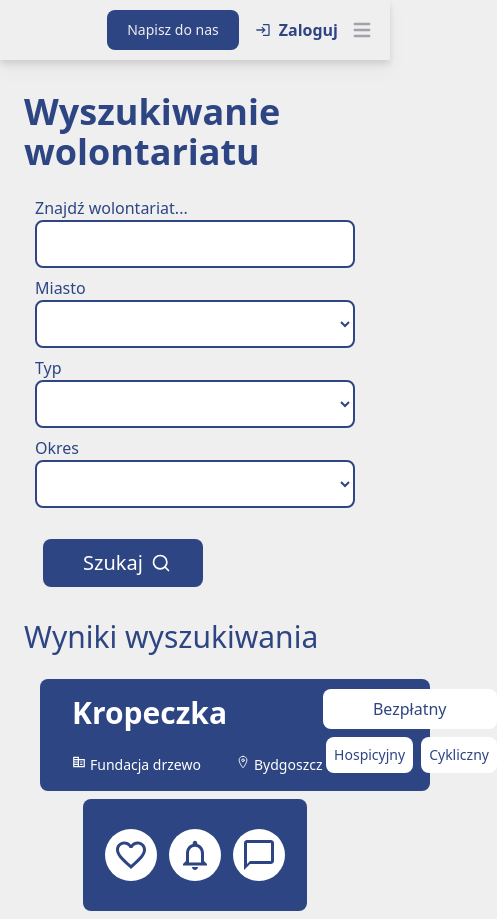
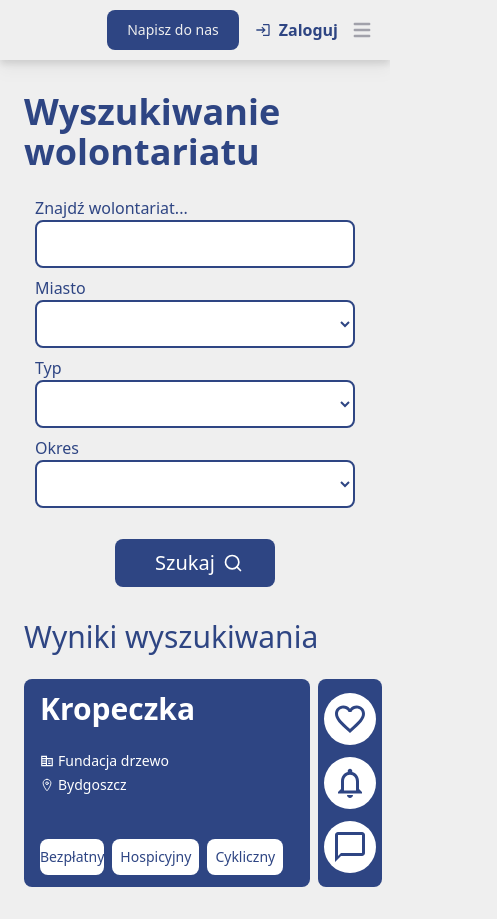
Before and after one commit to style77/volunteering, a Next.js app: page /volunteering in a window 390 px wide. Shown: the whole page, 497 px wide, since content can reach past the window. Built offline with nearby package versions, Linux system fonts and the light colour scheme; no server answers; what tailwindcss-font-inter would draw is missing.

Commit message:
bella ciao jutro na 5 rano 😎😎 responsywnosc poprawiona

```diff
--- a/components/cardEvents.tsx
+++ b/components/cardEvents.tsx
@@ -21,17 +21,24 @@ export const CardEvents = ({ isFavorite, isNotifications }: Props) => {
     return (
       <>
         <div className="flex flex-col">
-                <div className="flex flex-row rounded-lg bg-main-color h-28 w-56 justify-center items-center">
-                    <div className="flex gap-3 text-main-color">
-                        <EventButton icon="favorite" isSelected={favorite} setSelected={setFavorite} />
-                        <EventButton icon="notifications" isSelected={notification} setSelected={setNotification} />
+          <div className="flex flex-row rounded-lg bg-main-color h-52 w-16 xl:h-36 xl:w-56 justify-center items-center">
+            <div className="flex flex-col xl:flex-row gap-3 text-main-color">
+              <EventButton
+                icon="favorite"
+                isSelected={favorite}
+                setSelected={setFavorite}
+              />
+              <EventButton
+                icon="notifications"
+                isSelected={notification}
+                setSelected={setNotification}
+              />
               <button className="rounded-full bg-white text-4xl p-2 transition ease-in-out hover:scale-110 duration-300">
                 <MdChatBubbleOutline />
               </button>
             </div>
-
           </div>
         </div>
       </>
-    )
+    );
 }
--- a/components/eventButton.tsx
+++ b/components/eventButton.tsx
@@ -19,7 +19,7 @@ export const EventButton=({icon,isSelected, setSelected}:Props) => {
     return(
         <>
         <div>
-            <button className="rounded-full bg-white text-4xl p-2 transition ease-in-out delay-150 hover:scale-110 duration-300" onClick={() => setSelected(!isSelected)}>
+            <button className="rounded-full bg-white text-4xl p-2 transition ease-in-out hover:scale-110 duration-300" onClick={() => setSelected(!isSelected)}>
                 {isSelected ? icons[`${icon}Selected`]:icons[`${icon}NotSelected`] }
             </button>
         </div>
--- a/components/navbar.tsx
+++ b/components/navbar.tsx
@@ -273,7 +273,7 @@ export const Navbar = () => {
           >
             <ul className="flex flex-col p-4 mt-4 border-t-2 border-zinc-200 w-full bg-background-color md:bg-transparent md:w-auto md:flex-row md:space-x-8 md:mt-0 md:text-sm md:font-medium md:border-0 gap-1 shadow md:shadow-none">
               <li>
-                <Link href="/">
+                <Link href="/" onClick={() => toggleNavbar()}>
                   <a
                     className="block py-2 pr-4 pl-3 rounded md:bg-transparent md:p-0 text-main-color hover:text-main-color-2 transition font-inter font-semibold"
                     aria-current="page"
@@ -283,7 +283,7 @@ export const Navbar = () => {
                 </Link>
               </li>
               <li>
-                <Link href="/volunteering">
+                <Link href="/volunteering" onClick={() => toggleNavbar()}>
                   <a
                     className="block py-2 pr-4 pl-3 rounded md:bg-transparent md:p-0 text-main-color hover:text-main-color-2 transition font-inter font-semibold"
                     aria-current="page"
@@ -293,7 +293,7 @@ export const Navbar = () => {
                 </Link>
               </li>
               <li>
-                <Link href="/submit">
+                <Link href="/submit" onClick={() => toggleNavbar()}>
                   <a
                     className="block py-2 pr-4 pl-3 rounded md:bg-transparent md:p-0 text-main-color hover:text-main-color-2 transition font-inter font-semibold"
                     aria-current="page"
--- a/components/searchBar.tsx
+++ b/components/searchBar.tsx
@@ -3,38 +3,54 @@ import {FiSearch} from "react-icons/fi"
 export const SearchBar= () => {
     return (
       <>
-            <div className="flex flex-row font-inter font-light justify-center mx-12">
-                <div className="flex lg:flex-row flex-col gap-2">
-                    <div className="flex flex-col w-22">
-                        <label htmlFor="search-volunteering" className="text-main-color ">Znajdź wolontariat...</label>
-                        <input type="text" id="search-volunteering" className="h-12 text-lg rounded-lg text-main-color bg-white border-2 border-main-color focus:border-main-color-2 focus:rounded-xl p-2" />
+        <div className="flex flex-col md:flex-row font-inter font-light justify-center mx-12">
+          <div className="flex flex-col md:flex-row gap-2 w-full items-center">
+            <div className="flex flex-col w-80">
+              <label htmlFor="search-volunteering" className="text-main-color ">
+                Znajdź wolontariat...
+              </label>
+              <input
+                type="text"
+                id="search-volunteering"
+                className="h-12 text-lg rounded-lg text-main-color bg-white border-2 border-main-color focus:border-main-color-2 focus:rounded-xl p-2"
+              />
             </div>
             <div className="flex flex-col w-80">
-                        <label htmlFor="search-city" className="text-main-color ">Miasto</label>
-                        <select id="search-city" className="h-12 rounded-lg bg-white border-2 text-main-color border-main-color hover:border-main-color-2 focus:rounded-xl p-2" />
+              <label htmlFor="search-city" className="text-main-color ">
+                Miasto
+              </label>
+              <select
+                id="search-city"
+                className="h-12 rounded-lg bg-white border-2 text-main-color border-main-color hover:border-main-color-2 focus:rounded-xl p-2"
+              />
             </div>
             <div className="flex flex-col w-80">
-                        <label htmlFor="search-type" className="text-main-color ">Typ</label>
-                        <select id="search-type" className="h-12 rounded-lg bg-white border-2 text-main-color border-main-color hover:border-main-color-2 focus:rounded-xl p-2" />
+              <label htmlFor="search-type" className="text-main-color ">
+                Typ
+              </label>
+              <select
+                id="search-type"
+                className="h-12 rounded-lg bg-white border-2 text-main-color border-main-color hover:border-main-color-2 focus:rounded-xl p-2"
+              />
             </div>
             <div className="flex flex-col w-80">
-                        <label htmlFor="search-term" className="text-main-color ">Okres</label>
-                        <select id="search-term" className="h-12 rounded-lg bg-white border-2 text-main-color border-main-color hover:border-main-color-2 focus:rounded-xl p-2" />
+              <label htmlFor="search-term" className="text-main-color ">
+                Okres
+              </label>
+              <select
+                id="search-term"
+                className="h-12 rounded-lg bg-white border-2 text-main-color border-main-color hover:border-main-color-2 focus:rounded-xl p-2"
+              />
             </div>
-                    <button className="flex flex-row rounded-lg bg-main-color text-white h-12 w-40 text-xl justify-center items-center mt-[1.45rem] transition ease-in-out delay-150 hover:scale-110 hover:bg-main-color-2 duration-300 m-2">
-                        <div className="p-2">
-                            Szukaj
-                        </div>
+            <button className="flex flex-row rounded-lg bg-main-color text-white h-12 w-40 text-xl justify-center items-center mt-[1.45rem] transition ease-in-out hover:scale-110 hover:bg-main-color-2 duration-300 my-2">
+              <div className="px-2">Szukaj</div>
               <div>
                 <FiSearch />
               </div>
-
             </button>
           </div>
-                <div>
-
-                </div>
+          <div></div>
         </div>
       </>
-    )
+    );
 }
--- a/components/volunteeringCard.tsx
+++ b/components/volunteeringCard.tsx
@@ -23,35 +23,48 @@ export const VolunteeringCard = ({
 }: Props) => {
   return (
     <>
-      <div className="flex flex-row h-28 w-full bg-main-color rounded-lg ml-20">
-        <div className="ml-2 mt-2">
+      <div className="flex flex-row h-52 xl:h-36 w-full bg-main-color rounded-lg ml-6">
+        <div className="xl:ml-2 mt-2">
           <img
             src={volunteeringImage}
-            className="object-contain h-24 rounded-full;"
+            className="object-contain h-24 hidden xl:block"
           />
         </div>
-        <div className="flex flex-col text-white justify-center ml-6 my-12">
+        <div className="flex flex-col text-white mt-3 xl:mt-0 xl:justify-center ml-4 xl:ml-6">
           <div className="font-semibold text-3xl mb-6">{volunteeringName}</div>
-          <div className="flex flex-row font-regular gap-1 text-sm ">
-            <div className="flex flex-row w-40">
-              <MdOutlineCorporateFare className="flex align-middle mr-1"></MdOutlineCorporateFare>
-              <span className="text-nowrap">{orgName}</span>
+          <div className="flex flex-col xl:flex-row font-regular gap-1 text-sm">
+            <div className="flex flex-row w-40 items-center">
+              <MdOutlineCorporateFare className="flex mr-1"></MdOutlineCorporateFare>
+              <span className="">{orgName}</span>
             </div>
-            <div className="flex flex-row">
-              <IoLocationOutline className="mr-1"></IoLocationOutline>
-              {city}
+            <div className="flex flex-row items-center">
+              <IoLocationOutline className="flex mr-1"></IoLocationOutline>
+              <span className="">{city}</span>
+            </div>
+          </div>
+          <div className="xl:hidden select-none flex text-sm flex-row gap-2 mt-5 font-regular text-main-color w-full items-end">
+            <div className="rounded-lg bg-white text-center py-2 my-6">
+              {isPaid ? "Płatny" : "Bezpłatny"}
+            </div>
+            <div className="flex flex-row gap-2 my-6">
+              <div className="rounded-lg bg-white px-2 py-2 text-center">
+                {volunteeringType}
+              </div>
+              <div className="rounded-lg bg-white px-2 py-2 text-center">
+                {volunteeringTerm}
+              </div>
             </div>
           </div>
         </div>
-        <div className="flex flex-col font-regular text-main-color justify-center mr-6 w-full items-end">
-          <div className="rounded-lg bg-white text-center w-[10.9rem] py-2">
+        <div className="hidden xl:flex text-md gap-2 flex-col mt-0 font-regular text-main-color justify-center mr-6 w-full items-end">
+          <div className="rounded-lg bg-white text-center w-[14.5rem] py-2">
             {isPaid ? "Płatny" : "Bezpłatny"}
           </div>
-          <div className="flex flex-row gap-2 text-sm my-2 text-cente">
-            <div className="rounded-lg bg-white gap-2 px-2 text-center py-2">
+          <div className="flex flex-row gap-2 my-2">
+            <div className="rounded-lg bg-white w-28 px-2 py-2 text-center">
               {volunteeringType}
             </div>
-            <div className="rounded-lg bg-white px-2 py-2">
+            <div className="rounded-lg bg-white w-28 px-2 py-2 text-center">
               {volunteeringTerm}
             </div>
           </div>
--- a/package.json
+++ b/package.json
@@ -15,7 +15,8 @@
     "react": "18.1.0",
     "react-dom": "18.1.0",
     "react-icons": "^4.4.0",
-    "react-password-strength-bar": "^0.4.1"
+    "react-password-strength-bar": "^0.4.1",
+    "vivid-studio": "^0.9.1"
   },
   "devDependencies": {
     "@types/node": "17.0.35",
--- a/pages/volunteering.tsx
+++ b/pages/volunteering.tsx
@@ -33,17 +33,17 @@ const Volunteering: NextPage = () => {
         <title>Volunteering - Wolontariaty</title>
       </Head>
       <main className="font-inter flex min-h-screen flex-col py-2">
-        <div className="font-semibold text-4xl xl:text-6xl text-main-color m-6">
+        <div className="font-semibold text-4xl xl:text-6xl text-main-color my-6 ml-6">
           Wyszukiwanie wolontariatu
         </div>
         <SearchBar />
-        <div className="text-main-color text-3xl text-regular m-6">
+        <div className="text-main-color text-3xl text-regular my-6 ml-6">
           Wyniki wyszukiwania
         </div>
 
         <div className="flex flex-col gap-4">
-          <div className="flex flex-col xl:flex-row gap-2 w-full">
-            <div className="flex basis-4/5 justify-center items-center">
+          <div className="flex flex-row gap-2 w-full">
+            <div className="flex basis-11/12 xl:justify-center items-center">
               <VolunteeringCard
                 volunteeringName="Kropeczka"
                 orgName="Fundacja drzewo"
@@ -54,7 +54,7 @@ const Volunteering: NextPage = () => {
                 volunteeringImage="https://tinyurl.com/67swpcxj"
               ></VolunteeringCard>
             </div>
-            <div className="flex justify-center items-center">
+            <div className="flex justify-start items-center mr-2">
               <CardEvents
                 isFavorite={false}
                 isNotifications={false}
```
Also changed, not shown: 1 other file (tests, documents, lock files or other folders). Lines whose indentation alone changed are shown as unchanged.
